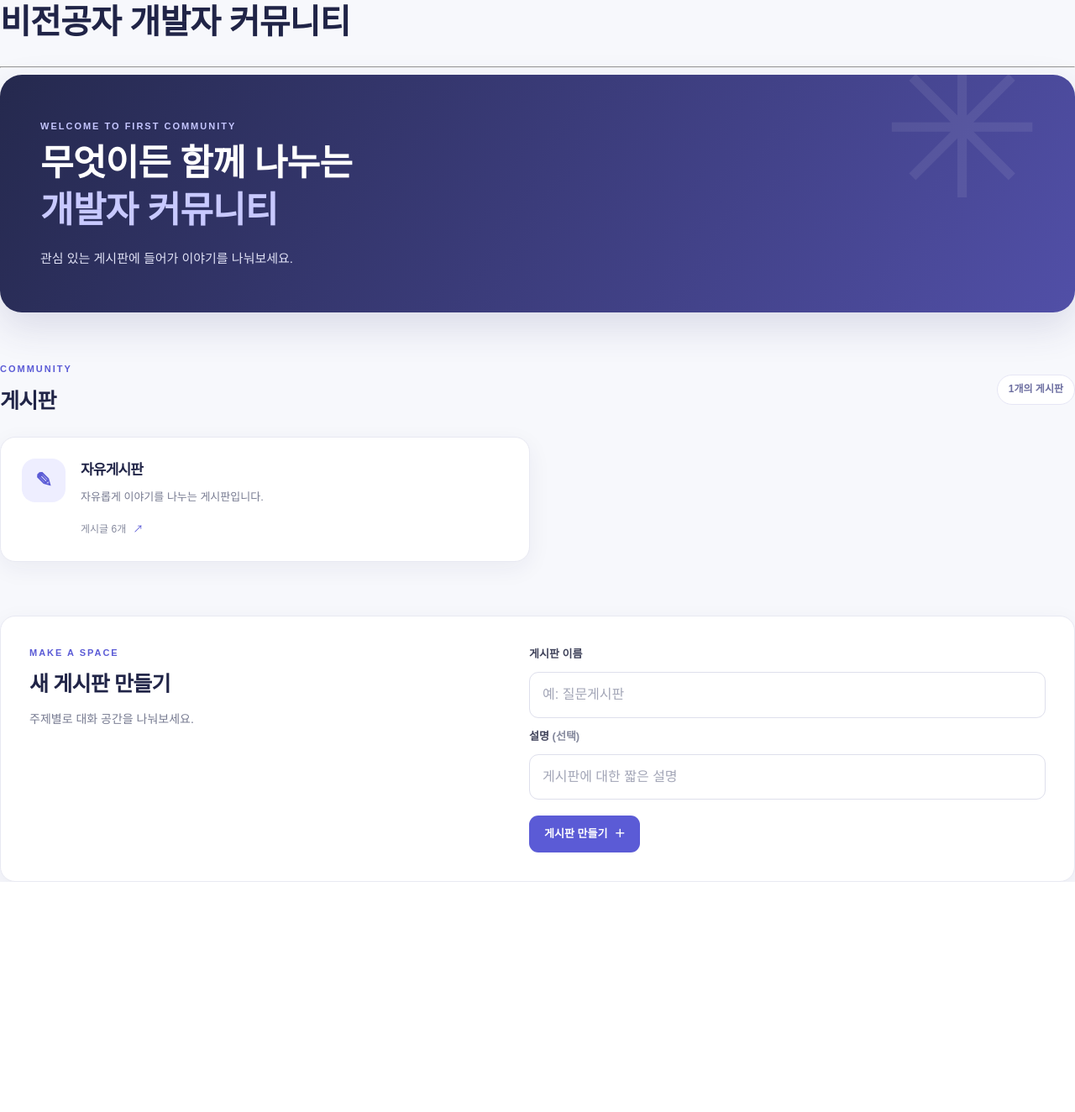
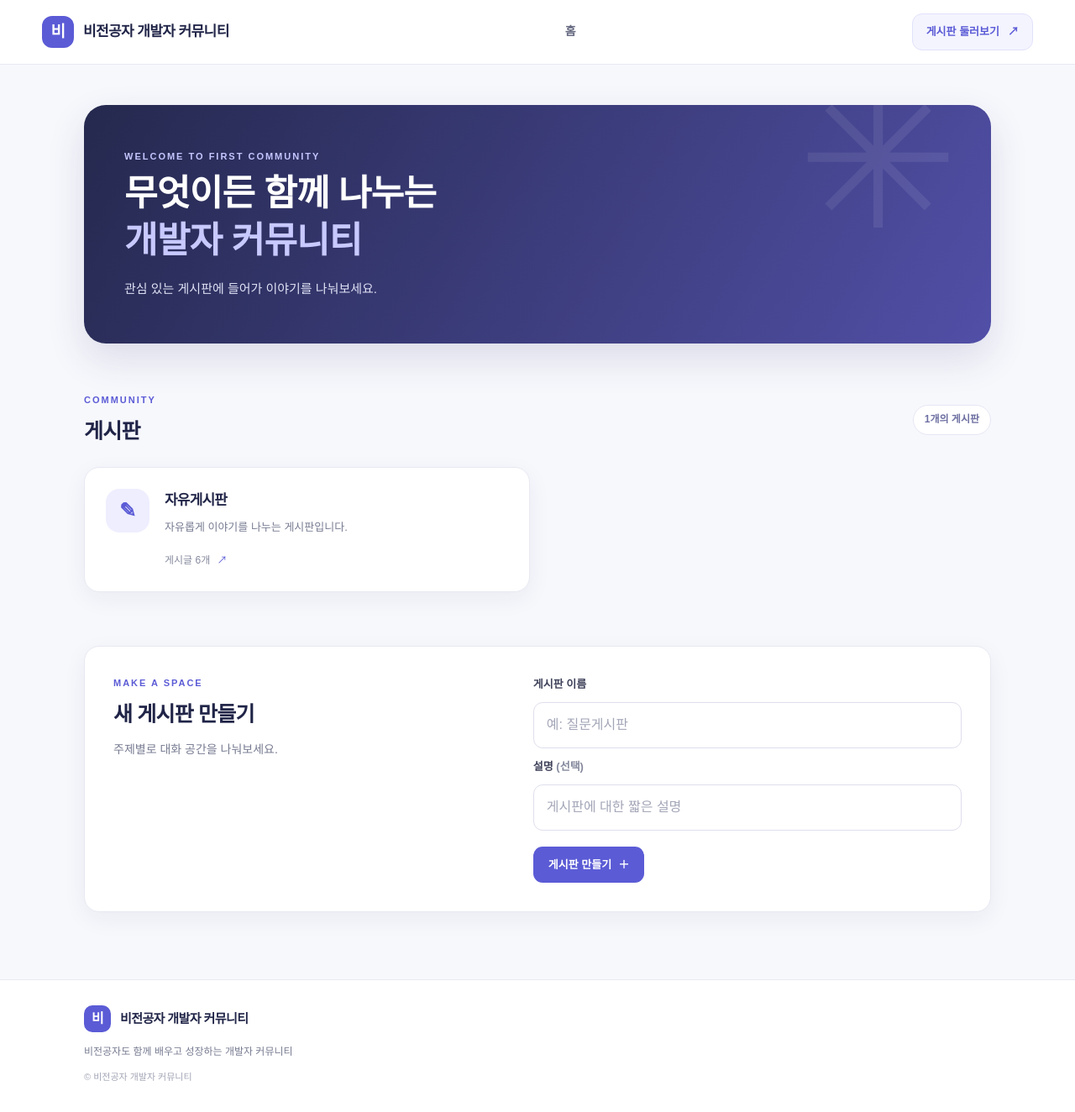
Before and after one commit to hyorimham/first-web-site, a Flask app: page / in a window 1280 px wide. Shown: the whole page at 84% size. Before the commit the page ends 1050 px from the top, so only its background shows below. Run offline with Flask 3, Linux system fonts and the light colour scheme; data comes from the database, SQL or seed files in the repository; data that the repository does not hold is empty.

Commit message:
공통
상단 메뉴, 사이트 이름, 하단 영역, css 연결

```diff
--- a/templates/base.html
+++ b/templates/base.html
@@ -1,14 +1,50 @@
+
 <!DOCTYPE html>
 <html lang="ko">
 <head>
   <meta charset="UTF-8">
-  <title>비전공자 개발자 커뮤니티</title>
-  <link rel="stylesheet" href="{{ url_for('static', filename='style.css') }}">
+  <meta name="viewport" content="width=device-width, initial-scale=1.0">
+
+  <title>{% block title %}비전공자 개발자 커뮤니티{% endblock %}</title>
+
+  <link
+    rel="stylesheet"
+    href="{{ url_for('static', filename='style.css') }}"
+  >
 </head>
+
 <body>
-  <h1><a href="/">비전공자 개발자 커뮤니티</a></h1>
-  <hr>
-  {% block content %}{% endblock %}
-  <script src="{{ url_for('static', filename='script.js') }}"></script>
+  <header class="site-header">
+    <div class="header-inner">
+      <a class="brand" href="{{ url_for('index') }}">
+        <span class="brand-mark">비</span>
+        <span>비전공자 개발자 커뮤니티</span>
+      </a>
+
+      <nav class="main-nav" aria-label="주요 메뉴">
+        <a href="{{ url_for('index') }}">홈</a>
+      </nav>
+
+      <a class="header-button" href="{{ url_for('index') }}">
+        게시판 둘러보기 <span>↗</span>
+      </a>
+    </div>
+  </header>
+
+  <main class="container">
+    {% block content %}{% endblock %}
+  </main>
+
+  <footer class="site-footer">
+    <div class="footer-inner">
+      <a class="brand footer-brand" href="{{ url_for('index') }}">
+        <span class="brand-mark">비</span>
+        <span>비전공자 개발자 커뮤니티</span>
+      </a>
+
+      <p>비전공자도 함께 배우고 성장하는 개발자 커뮤니티</p>
+      <span class="copyright">© 비전공자 개발자 커뮤니티</span>
+    </div>
+  </footer>
 </body>
 </html>
```
